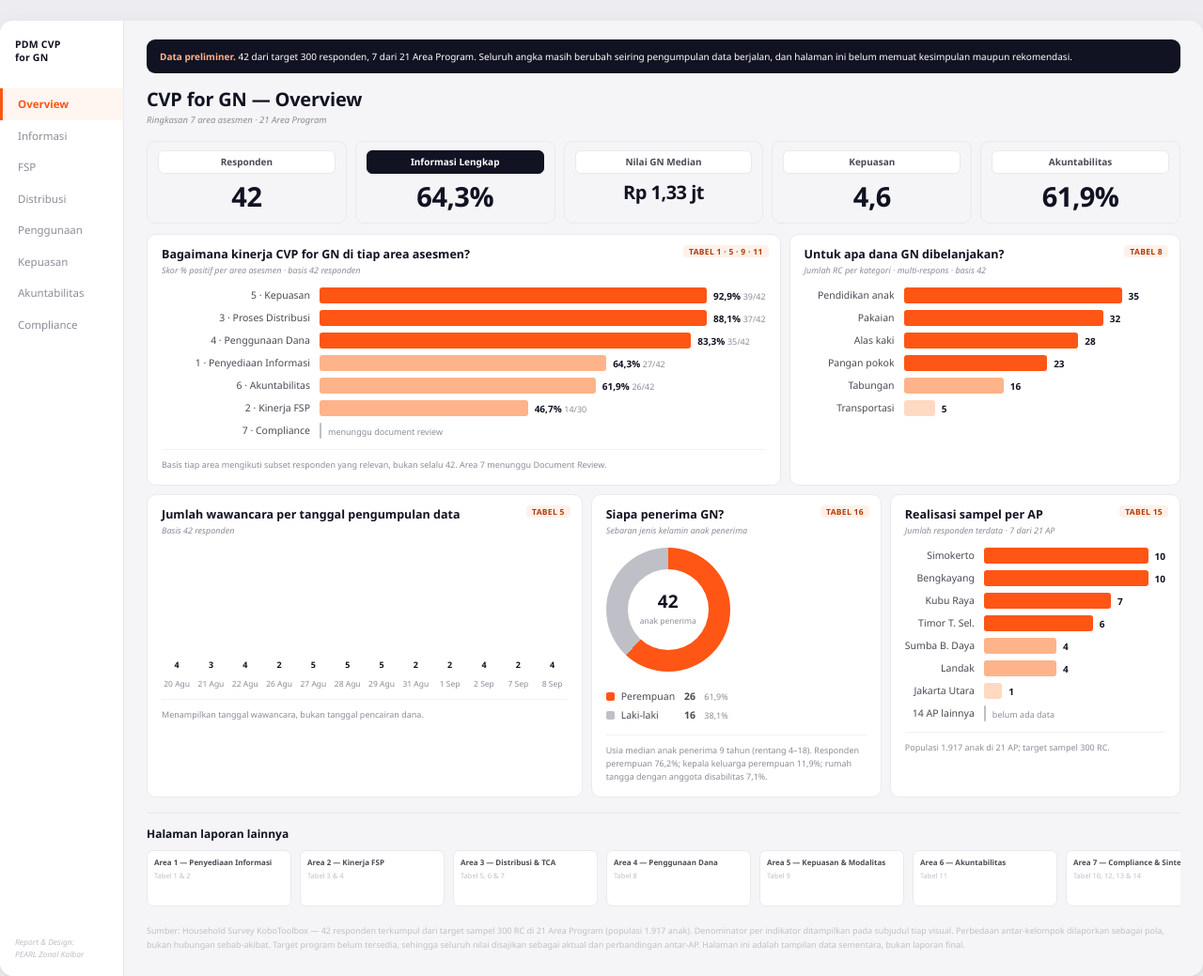
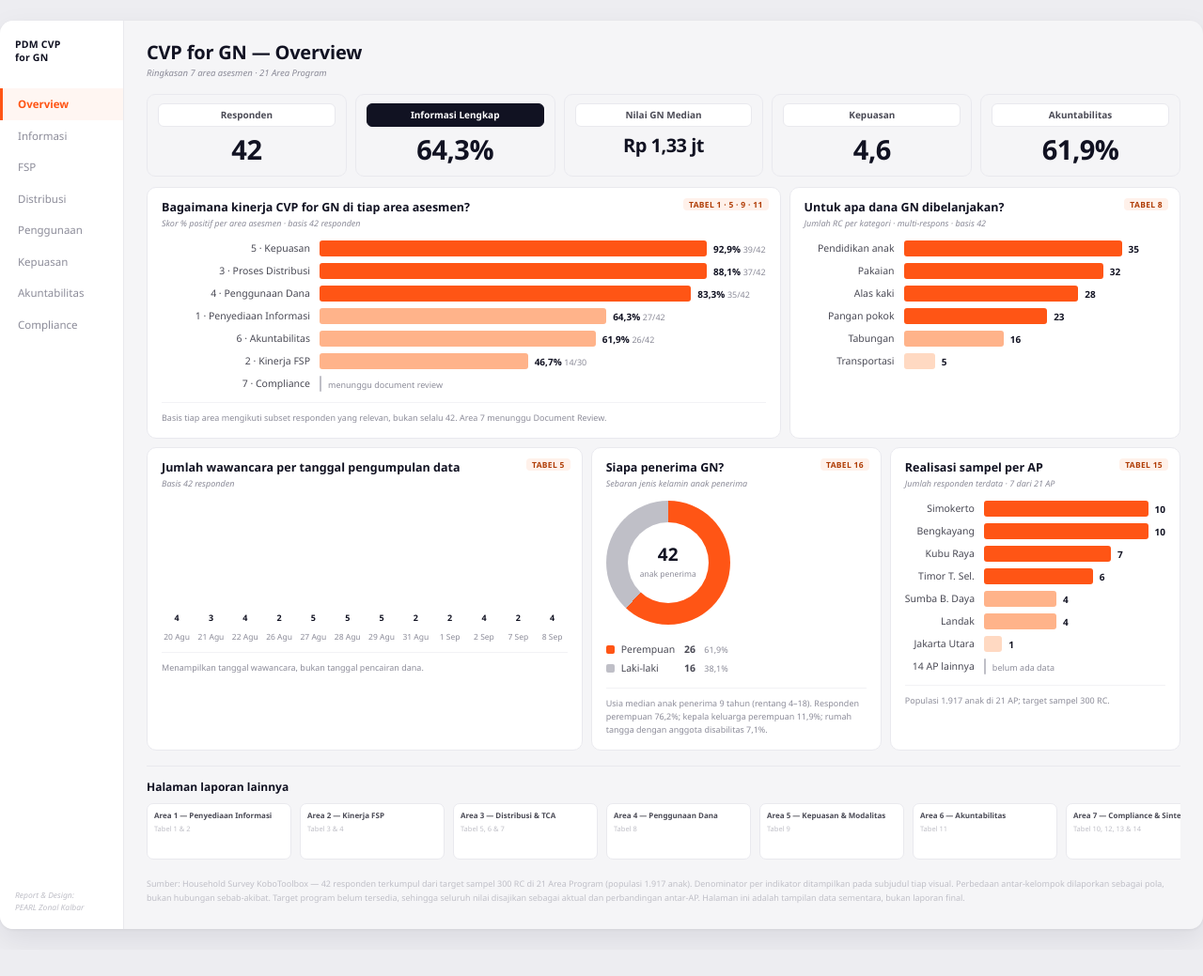
Before and after one commit to elakukua/Dashboard_PDM_CVP, a plain HTML site: page index.html in a window 1280 px wide. Shown: the top 1039 px of the page at 94% size. After the commit the page ends 1011 px from the top, so only its background shows below. Drawn offline with Linux system fonts and the light colour scheme.

Commit message:
Update index.html

```diff
--- a/index.html
+++ b/index.html
@@ -151,9 +151,6 @@ tbody tr:last-child td{border-bottom:0}
   border:1px dashed var(--d-4);border-radius:8px;padding:18px 16px;text-align:center;
   font-size:10px;color:var(--d-3);line-height:1.65}
 .pending b{color:var(--d-2)}
-.status{background:var(--d);color:#fff;border-radius:9px;padding:10px 14px;margin-bottom:14px;
-  font-size:10px;line-height:1.6}
-.status b{color:var(--o-3)}
 .note{background:#FFF6F2;border:1px solid #FFE0D0;border-radius:9px;padding:11px 14px;
   font-size:10px;color:#8A3A0E;line-height:1.6;margin-bottom:11px}
 .note b{color:#6B2A05}
@@ -179,12 +176,6 @@ tbody tr:last-child td{border-bottom:0}
 </aside>
 
 <main>
-
-<div class="status">
-  <b>Data preliminer.</b> 42 dari target 300 responden, 7 dari 21 Area Program.
-  Seluruh angka masih berubah seiring pengumpulan data berjalan, dan halaman ini
-  belum memuat kesimpulan maupun rekomendasi.
-</div>
 
 <!-- ==================== P1 OVERVIEW ==================== -->
 <section class="pg on" id="p1">
```
